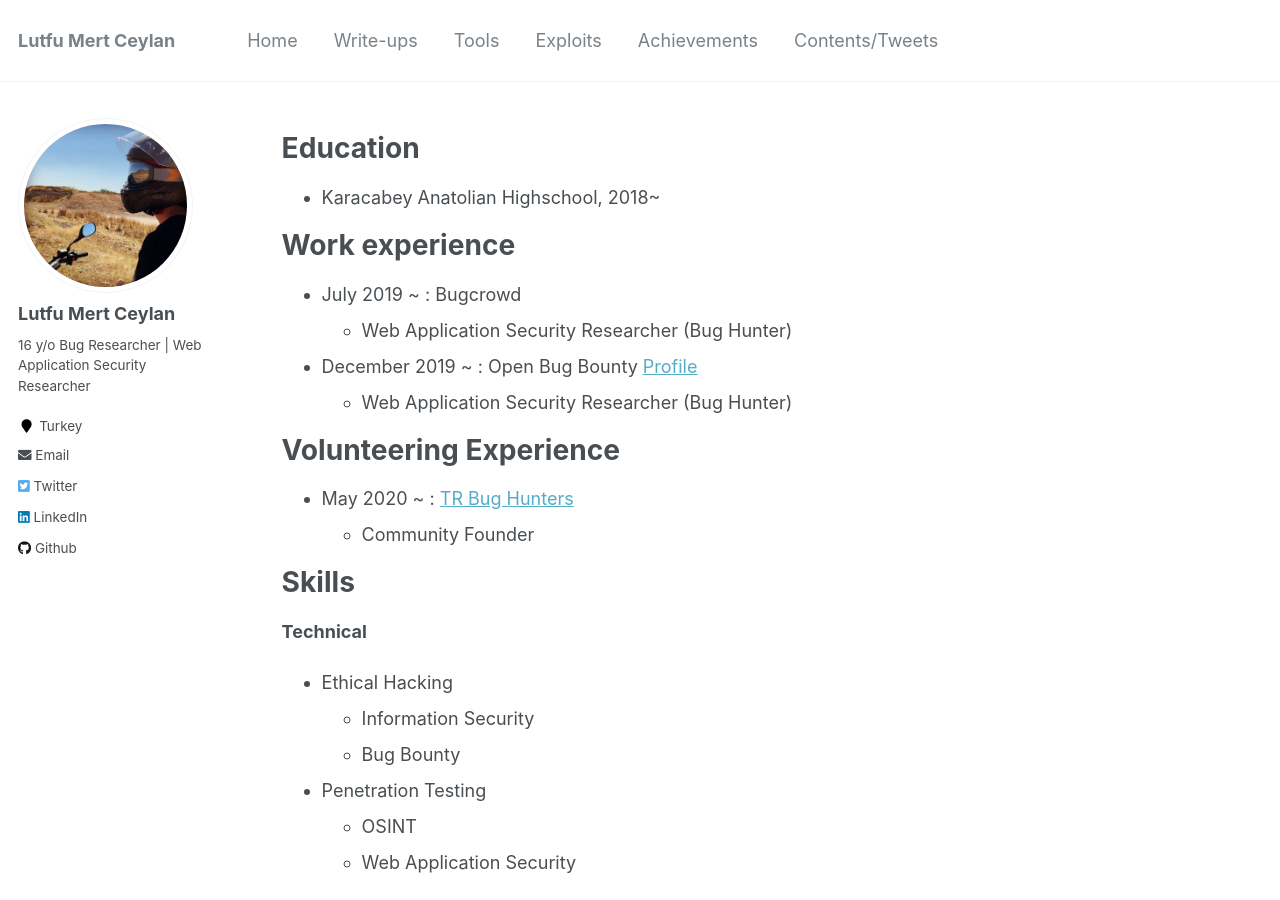
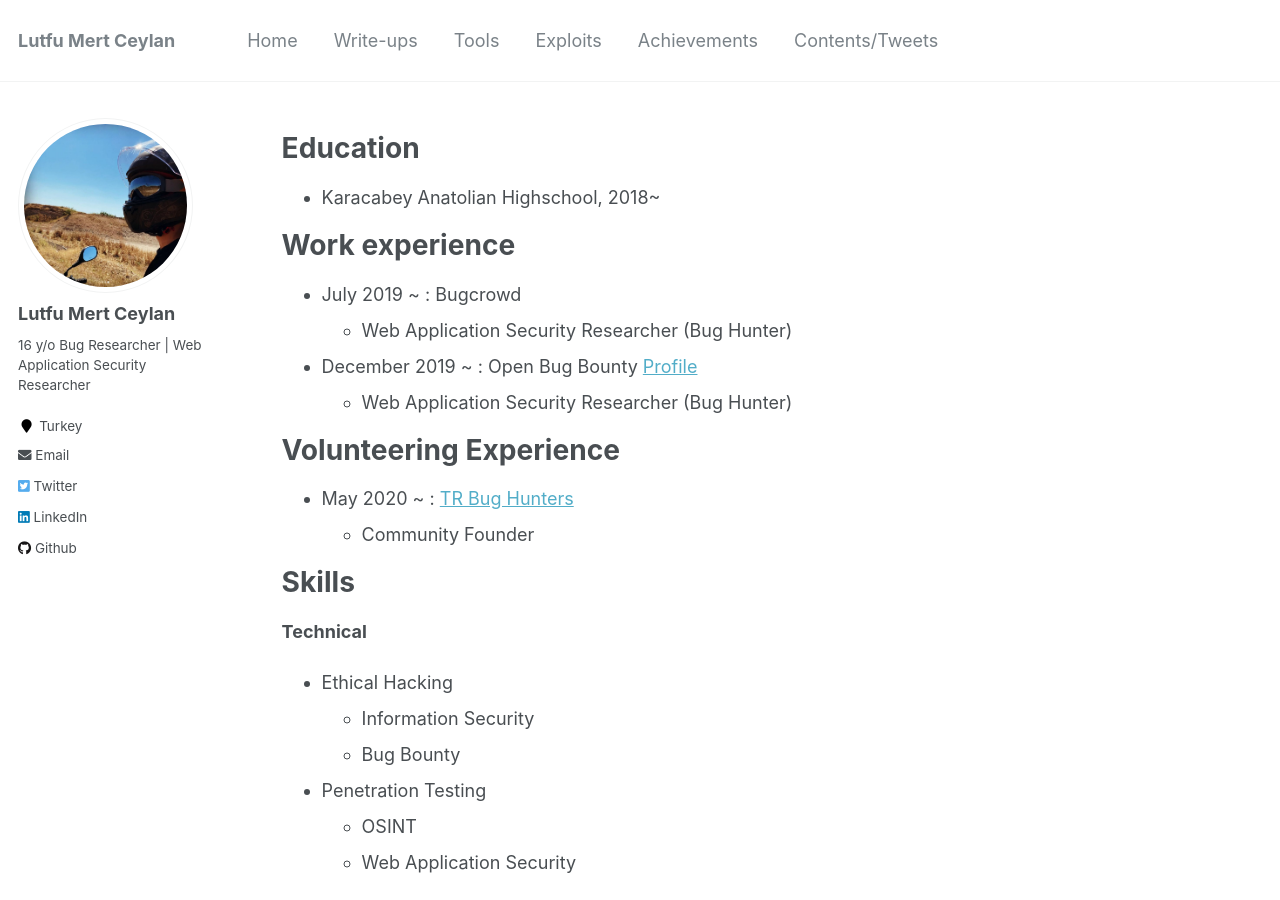
Before and after one commit to lutfumertceylan/mywebsite, a Jekyll site: the page built from _pages/cv.md, in a window 1280 px wide and 900 px high. Built offline with Jekyll 4.4.1, drawn with Linux system fonts in a browser that asks for light colours.

Commit message:
Update _config.yml

```diff
--- a/_config.yml
+++ b/_config.yml
@@ -81,7 +81,7 @@ analytics:
 # Site Author
 author:
   name             : "Lutfu Mert Ceylan"
-  avatar           : "pp.jpeg"
+  avatar           : "pp001.jpeg"
   bio              : "16 y/o Bug Researcher | Web Application Security Researcher"
   location         : "Turkey"
   employer         :
```
